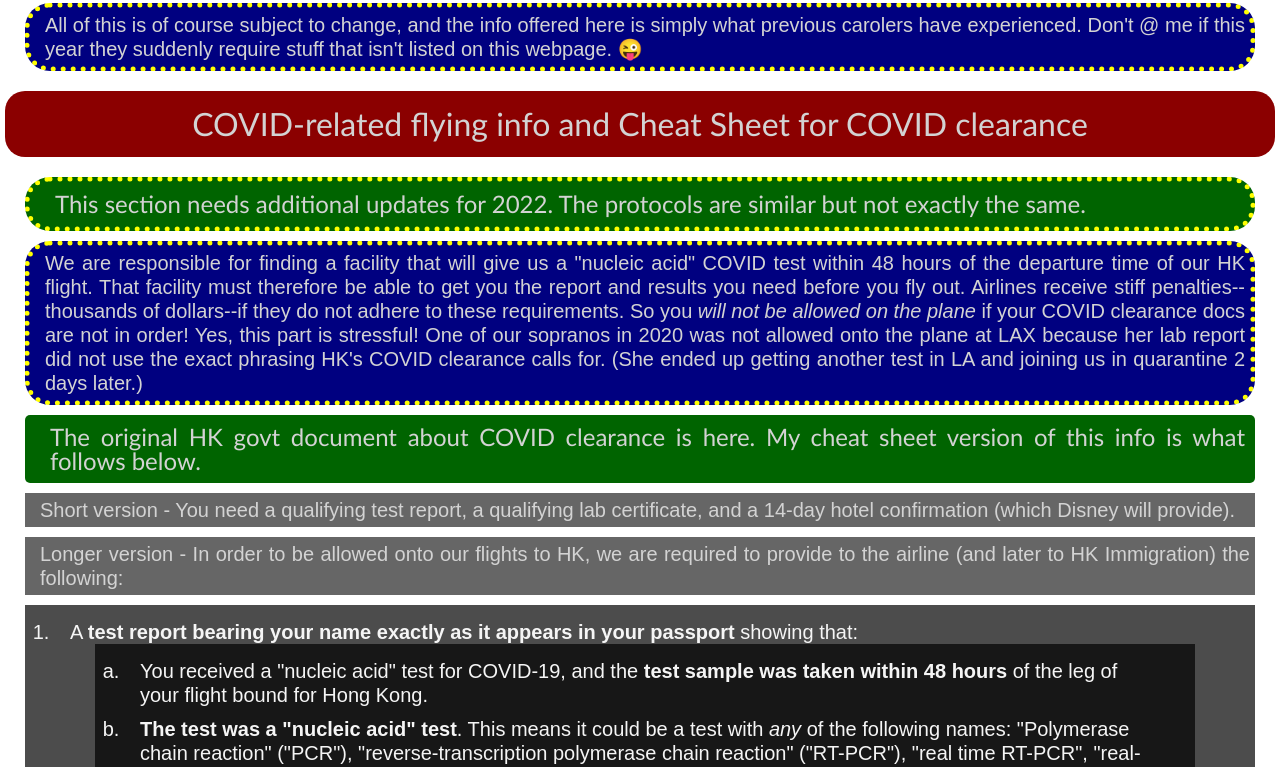
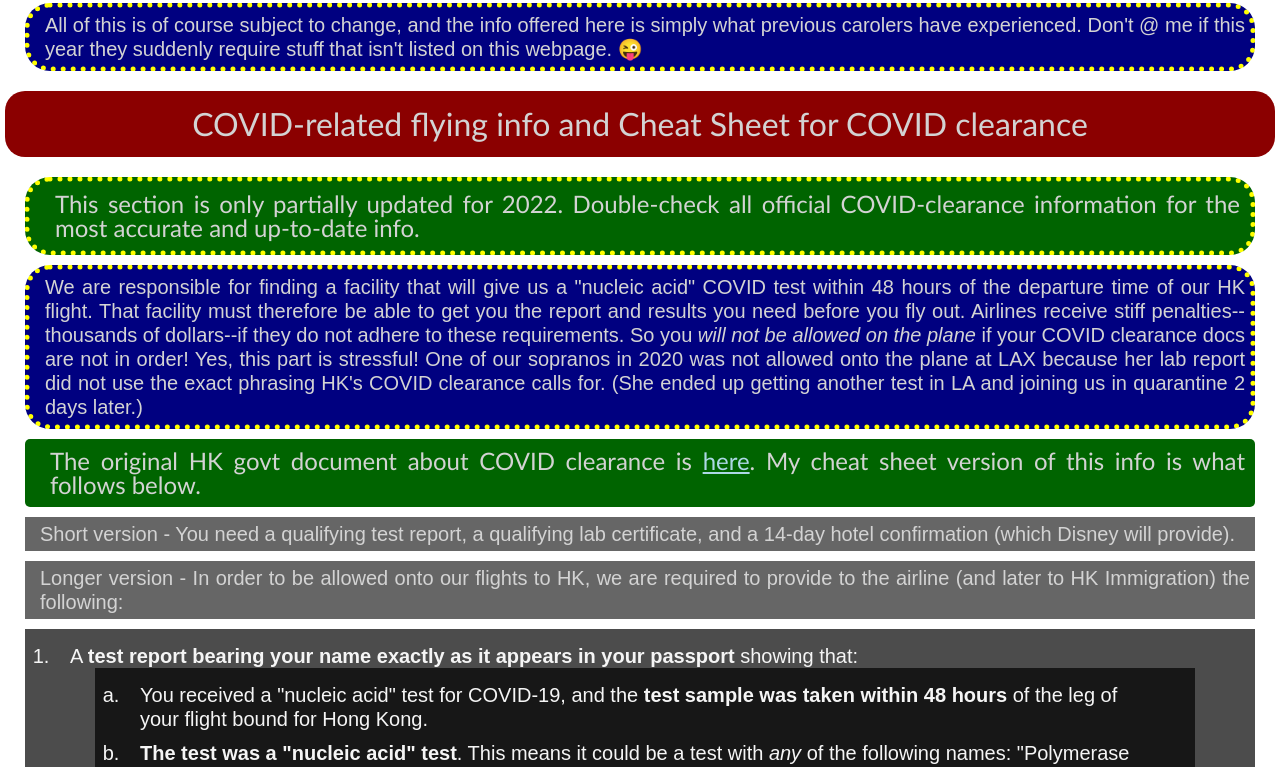
Before and after one commit to Bones81/hkdl_2023, a React (Create React App) app: page / in a window 1280 px wide. Shown: the part 2033-2800 px from the top of the page. Built offline with nearby package versions, Linux system fonts and the light colour scheme.

Commit message:
more updates, minor fixes

```diff
--- a/src/components/covid/covid.js
+++ b/src/components/covid/covid.js
@@ -4,7 +4,7 @@ const Covid = () => {
     return (
         <section>
             <h2 id="covid-clearance">COVID-related flying info and Cheat Sheet for COVID clearance</h2>
-            <h3 className='special-note'>This section needs additional updates for 2022. The protocols are similar but not exactly the same.</h3>
+            <h3 className='special-note'>This section is only partially updated for 2022. Double-check all official COVID-clearance information for the most accurate and up-to-date info.</h3>
                 <h4 class="special-note">We are responsible for finding a facility that will give us a "nucleic acid" COVID test within 48 hours of the departure time of our HK flight. That facility must therefore be able to get you the report and results you need before you fly out. Airlines receive stiff penalties--thousands of dollars--if they do not adhere to these requirements. So you <em>will not be allowed on the plane</em> if your COVID clearance docs are not in order! Yes, this part is stressful! One of our sopranos in 2020 was not allowed onto the plane at LAX because her lab report did not use the exact phrasing HK's COVID clearance calls for. (She ended up getting another test in LA and joining us in quarantine 2 days later.)</h4>
                 <h3>The original HK govt document about COVID clearance is <a target="_blank" href="https://www.coronavirus.gov.hk/eng/high-risk-places.html">here</a>. My cheat sheet version of this info is what follows below.</h3>
                 <p>Short version - You need a qualifying test report, a qualifying lab certificate, and a 14-day hotel confirmation (which Disney will provide).</p>
@@ -57,7 +57,7 @@ const Covid = () => {
                             <ol className='covid-ol'>
                                 <li>Still asking around to find a confirmed HK travel success from someone in the Nashville area, but <a target="_blank" href="https://completehealthpartners.com/covid-19-testing-information/">this place, Complete Health Partners</a>, should work, provided they can deliver an acceptable report and lab certificate.</li>
                                 <li><a target="_blank" href="www.ildp.com">Industry Lab Diagnostic Partners</a> may be an option. When I asked on the HK COVID Travel Facebook group if anyone knew of a place in Nashville, a kind person said that ILDP's main branch is in Nashville and is CLIA certified. The kind person had visited their Ohio branch, got a result in less than 24 hours and successfully transited to HK.</li>
-                                <li>Traveling to Atlanta and <a href="www.buckheadmedicine.com" target="_blank">Buckhead Medicine</a> may be a painful but necessary alternative if no places in Nashville can deliver what we need.</li>
+                                <li>Traveling to Atlanta and <a href="http://www.buckheadmedicine.com" target="_blank">Buckhead Medicine</a> may be a painful but necessary alternative if no places in Nashville can deliver what we need.</li>
                             </ol>
                     </ul>
                 <h4 class="special-note">And, same information one last time: A cheat sheet for what you must have before you can get on the plane (See <a href="#covid-clearance">above</a> for fuller descriptions of each item):
@@ -77,13 +77,13 @@ const Covid = () => {
                     </ol>
                 </h4>
             <h3>Arrival in HK, COVID testing/protocol</h3>
-                <h4 class="special-note">I <em><strong>highly recommend</strong></em> printing and reading <a target="_blank" href="Assets/Hong Kong Airport COVID Arrival Instructions (Aug 2020).pdf">this 3-page pdf file explaining in great detail the HK COVID-19 Travel Procedures</a>. It is filled with both instructions and useful recommendations for staying comfortable during the arrival testing process and waiting period. Here is <a target="_blank" href="Assets/Pre Arrival and Arrival Instructions for Hong Kong as of 15 June 2020.pdf">another, smaller pdf file</a> (written up by a concerned mother of a teenaged traveler) noting the essential elements of the process.</h4>
+                <h4 class="special-note">I <em><strong>highly recommend</strong></em> printing and reading <a target="_blank" href="./assets/Hong Kong Airport COVID Arrival Instructions (Aug 2020).pdf">this 3-page pdf file explaining in great detail the HK COVID-19 Travel Procedures</a>. It is filled with both instructions and useful recommendations for staying comfortable during the arrival testing process and waiting period. Here is <a target="_blank" href="././assets/Pre Arrival and Arrival Instructions for Hong Kong as of 15 June 2020.pdf">another, smaller pdf file</a> (written up by a concerned mother of a teenaged traveler) noting the essential elements of the process.</h4>
                 <p>As each of the above files mentions, you will need to download the <a target="_blank" href="https://www.coronavirus.gov.hk/eng/stay-home-safe.html">StayHomeSafe app</a> onto the phone you intend to use in HK and fill out a <a target="_blank" href="https://hdf.chp.gov.hk/dhehd/?lang=en-us">Health Declaration Form</a> within 24 hours of your arrival in HK.
                 </p>
                 <h4 class="special-note">It is possible you will have to spend one night in a hotel that is NOT your quarantine hotel. If you arrive to the airport so late that your COVID test cannot be analyzed before the end of the day, you will likely be taken to a separate hotel to spend the night and then will have to return to the waiting room the next day to await your confirmed test results. Only after your test results are confirmed will you be guided to the quarantine hotel provided by Disney. (You are still required to have a reservation at the Disney hotel for that first night, even if you end up staying in the airport-provided hotel due to a late arrival. Yes, that's an unfair rule, but it doesn't really affect us, since Disney is paying for the hotel.)</h4>
                 <p>Morgan's report via our friend in HK and former face character, Rachel Capp: "We will be at the airport for like 3-4 hours once we land in their facility hall to get tested, get our wellness app together and basically a house arrest bracelet for quarantine so just mentally prepare now it might be a long day. So I’d pack snacks and like things to make the waiting more comfortable."</p>
                 <p>I've also seen many people report that the waiting hall is heavily air conditioned, so be sure to have a sweater or light jacket in your carry-on luggage. Some have suggested bringing a yoga mat so that you can lie down, rather than sit in the same plastic chair for 3-4 hours.</p>
-                <p>Other comments/recommendations for the waiting hall in HK: bring 1-2 fully charged power banks for your phone, as the availability of electrical outlets is limited. WiFi is "okay." You may receive a very minimal snack of white bread and lunch meat, but other than that, you'll need your own food.</p>
+                <p>Other comments/recommendations for the waiting hall in HK: bring 1-2 fully charged power banks for your phone, as the availability of electrical outlets is limited. WiFi is "okay." They had a small selection of snack items (Oreos, peanut butter crackers, etc.), but other than that, you'll need your own food.</p>
         </section>
     )
 }
--- a/src/components/header/header.css
+++ b/src/components/header/header.css
@@ -92,7 +92,7 @@ h1 {
     text-align: center;
 }
 
-a {
+.title-link {
     color: lightgrey;
     text-decoration: none;
 }
--- a/src/components/header/header.js
+++ b/src/components/header/header.js
@@ -19,7 +19,7 @@ const Header = () => {
     return (
         <>
             <div className="header">
-                <h1><a href="#top">HKDL Caroler Info 2022</a></h1>
+                <h1><a className='title-link' href="#top">HKDL Caroler Info 2022</a></h1>
                 <div className="hamburger" onClick={toggleMenu}>
                     <div className="burger-line line-1"></div>
                     <div className="burger-line line-2"></div>
```
